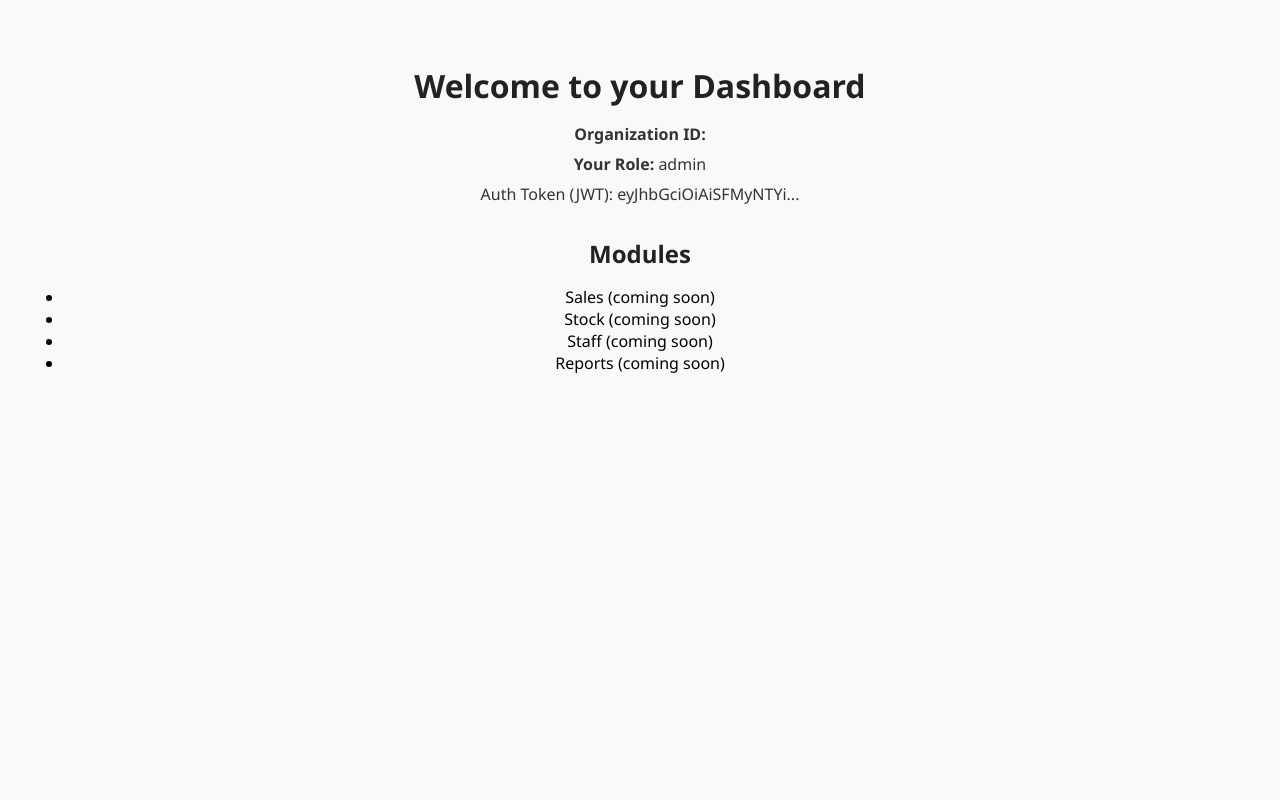
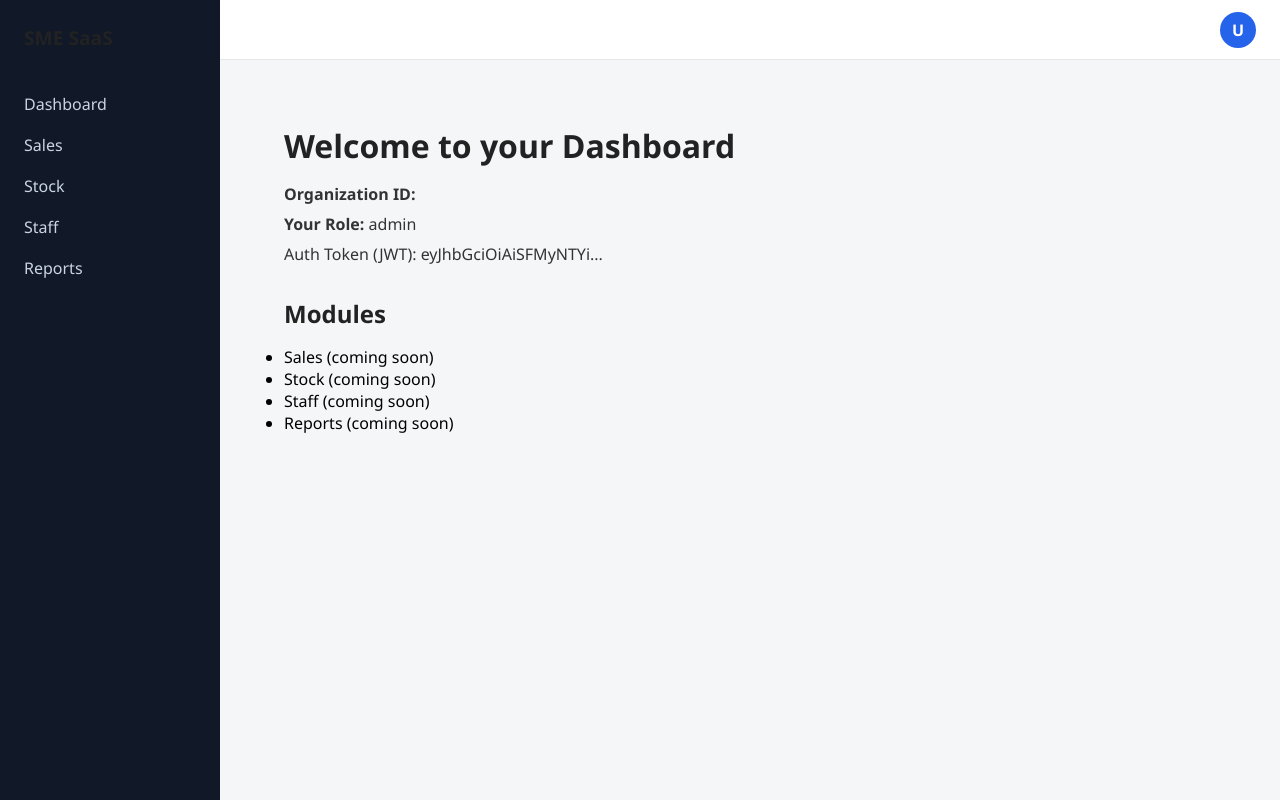
Before and after one commit to Herman-Gathege/sme-management-saas, a React (Vite) app in the folder frontend/: page /dashboard in a window 1280 px wide. Built offline with nearby package versions, Linux system fonts and the light colour scheme; sample sign-in values are in the browser's storage.

Commit message:
dashboard fixes

```diff
--- a/frontend/src/features/auth/AuthForm.module.css
+++ b/frontend/src/features/auth/AuthForm.module.css
@@ -2,20 +2,14 @@
 
 /* Center the form on the page */
 .formContainer {
-  display: flex;
-  flex-direction: column;
-  align-items: center;
-  justify-content: center;
-  margin-top: 5rem;
+  max-width: 400px;
+  margin: 5rem auto;
   padding: 2rem;
-  max-width: 400px;
-  margin-left: auto;
-  margin-right: auto;
-  border: 1px solid #ddd;
+  background: white;
   border-radius: 10px;
-  background-color: #fafafa;
-  box-shadow: 0 4px 10px rgba(0, 0, 0, 0.05);
+  box-shadow: 0 4px 10px rgba(0,0,0,0.05);
 }
+
 
 /* Style for inputs */
 .formContainer input {
--- a/frontend/src/features/dashboard/Dashboard.jsx
+++ b/frontend/src/features/dashboard/Dashboard.jsx
@@ -1,4 +1,6 @@
 import { useEffect, useState } from "react";
+import DashboardLayout from "./layout/DashboardLayout";
+
 
 export default function Dashboard() {
   const [userInfo, setUserInfo] = useState({
@@ -22,6 +24,7 @@ export default function Dashboard() {
   }, []);
 
   return (
+    <DashboardLayout>
     <div style={{ padding: "2rem" }}>
       <h1>Welcome to your Dashboard</h1>
       <p>
@@ -44,5 +47,6 @@ export default function Dashboard() {
         </ul>
       </div>
     </div>
+    </DashboardLayout>
   );
 }
--- /dev/null
+++ b/frontend/src/features/dashboard/layout/DashboardLayout.jsx
@@ -0,0 +1,18 @@
+import Sidebar from "./Sidebar";
+import Navbar from "./Navbar";
+import styles from "./DashboardLayout.module.css";
+
+export default function DashboardLayout({ children }) {
+  return (
+    <div className={styles.layout}>
+      <Sidebar />
+
+      <div className={styles.main}>
+        <Navbar />
+        <div className={styles.content}>
+          {children}
+        </div>
+      </div>
+    </div>
+  );
+}
--- /dev/null
+++ b/frontend/src/features/dashboard/layout/DashboardLayout.module.css
@@ -0,0 +1,99 @@
+/* Layout */
+.layout {
+  display: flex;
+  min-height: 100vh;
+  background: #f4f6f8;
+}
+
+/* Sidebar */
+.sidebar {
+  width: 220px;
+  background: #111827;
+  color: white;
+  padding: 1.5rem;
+  flex-shrink: 0;
+}
+
+.logo {
+  margin-bottom: 2rem;
+  font-size: 1.2rem;
+}
+
+.link {
+  display: block;
+  color: #cbd5e1;
+  padding: 0.6rem 0;
+}
+
+.link.active {
+  color: white;
+  font-weight: bold;
+}
+
+/* Main area */
+.main {
+  flex: 1;
+  display: flex;
+  flex-direction: column;
+  min-width: 0;
+}
+
+/* Navbar */
+.navbar {
+  height: 60px;
+  background: white;
+  border-bottom: 1px solid #e5e7eb;
+  display: flex;
+  align-items: center;
+  justify-content: flex-end;
+  padding: 0 1.5rem;
+}
+
+/* Avatar */
+.avatarWrapper {
+  position: relative;
+}
+
+.avatar {
+  width: 36px;
+  height: 36px;
+  border-radius: 50%;
+  background: #2563eb;
+  color: white;
+  display: flex;
+  align-items: center;
+  justify-content: center;
+  cursor: pointer;
+  font-weight: bold;
+}
+
+/* Dropdown */
+.dropdown {
+  position: absolute;
+  right: 0;
+  top: 48px;
+  background: white;
+  border-radius: 6px;
+  box-shadow: 0 8px 20px rgba(0,0,0,0.1);
+  overflow: hidden;
+}
+
+.dropdown button {
+  padding: 0.7rem 1.2rem;
+  width: 100%;
+  background: none;
+  border: none;
+  text-align: left;
+  cursor: pointer;
+  color: #000;
+}
+
+.dropdown button:hover {
+  background: #f1f5f9;
+}
+
+/* Content */
+.content {
+  padding: 2rem;
+  text-align: left;
+}
--- /dev/null
+++ b/frontend/src/features/dashboard/layout/Navbar.jsx
@@ -0,0 +1,32 @@
+import { useState } from "react";
+import styles from "./DashboardLayout.module.css";
+
+export default function Navbar() {
+  const [open, setOpen] = useState(false);
+
+  const logout = () => {
+    localStorage.clear();
+    window.location.href = "/login";
+  };
+
+  return (
+    <header className={styles.navbar}>
+      <div />
+
+      <div className={styles.avatarWrapper}>
+        <div
+          className={styles.avatar}
+          onClick={() => setOpen(!open)}
+        >
+          U
+        </div>
+
+        {open && (
+          <div className={styles.dropdown}>
+            <button onClick={logout}>Logout</button>
+          </div>
+        )}
+      </div>
+    </header>
+  );
+}
--- /dev/null
+++ b/frontend/src/features/dashboard/layout/Sidebar.jsx
@@ -0,0 +1,18 @@
+import { NavLink } from "react-router-dom";
+import styles from "./DashboardLayout.module.css";
+
+export default function Sidebar() {
+  return (
+    <aside className={styles.sidebar}>
+      <h2 className={styles.logo}>SME SaaS</h2>
+
+      <nav>
+        <NavLink to="/dashboard" className={styles.link}>Dashboard</NavLink>
+        <NavLink to="/dashboard/sales" className={styles.link}>Sales</NavLink>
+        <NavLink to="/dashboard/stock" className={styles.link}>Stock</NavLink>
+        <NavLink to="/dashboard/staff" className={styles.link}>Staff</NavLink>
+        <NavLink to="/dashboard/reports" className={styles.link}>Reports</NavLink>
+      </nav>
+    </aside>
+  );
+}
--- a/frontend/src/index.css
+++ b/frontend/src/index.css
@@ -8,16 +8,10 @@
 
 /* Root container for all pages */
 #root {
-  max-width: 1280px;
-  margin: 0 auto;
-  padding: 2rem;
-  text-align: center;
   min-height: 100vh;
-  display: flex;
-  flex-direction: column;
-  justify-content: flex-start;
   background-color: #f9f9f9;
 }
+
 
 /* Links */
 a {
```
Also changed, not shown: frontend/src/api/auth.js (line endings or trailing spaces), 2 other files (tests, documents, lock files or other folders).
